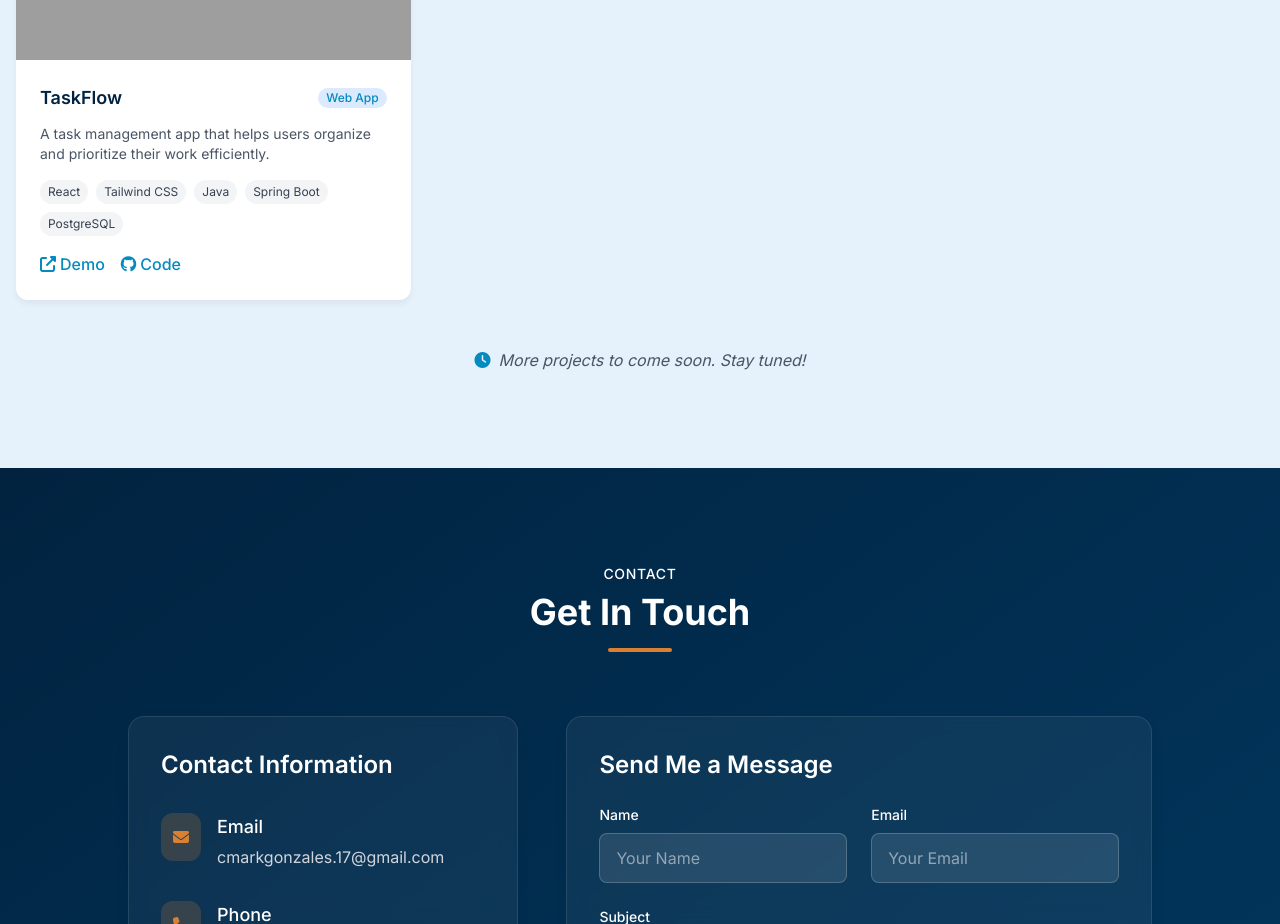
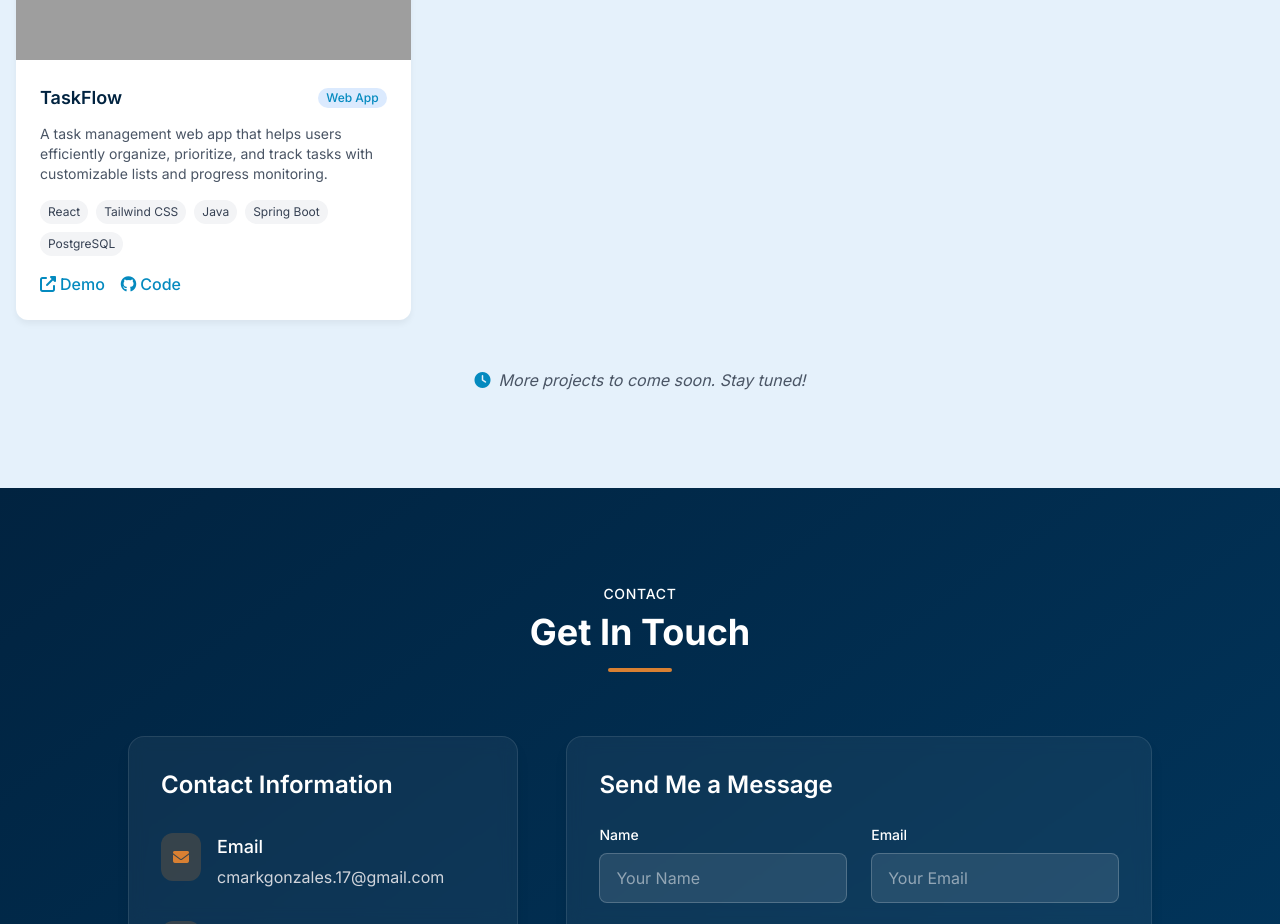
Before and after one commit to Cmarkgonzales/my-portfolio, a Vue app: page / in a window 1280 px wide. Shown: the part 4140-5064 px from the top of the page. Built offline with nearby package versions, Linux system fonts and the light colour scheme; grey boxes are pictures that could not be loaded.

Commit message:
Update myProjects data

```diff
--- a/src/constants/constants.js
+++ b/src/constants/constants.js
@@ -171,7 +171,7 @@ const myProjects = [
     {
         name: 'TaskFlow',
         type: 'Web App',
-        description: 'A task management app that helps users organize and prioritize their work efficiently.',
+        description: 'A task management web app that helps users efficiently organize, prioritize, and track tasks with customizable lists and progress monitoring.',
         technologies: ['React', 'Tailwind CSS', 'Java', 'Spring Boot', 'PostgreSQL'],
         demoLink: 'https://task-flow-phi-pied.vercel.app/',
         githubLink: 'https://github.com/Cmarkgonzales/task-flow',
```
